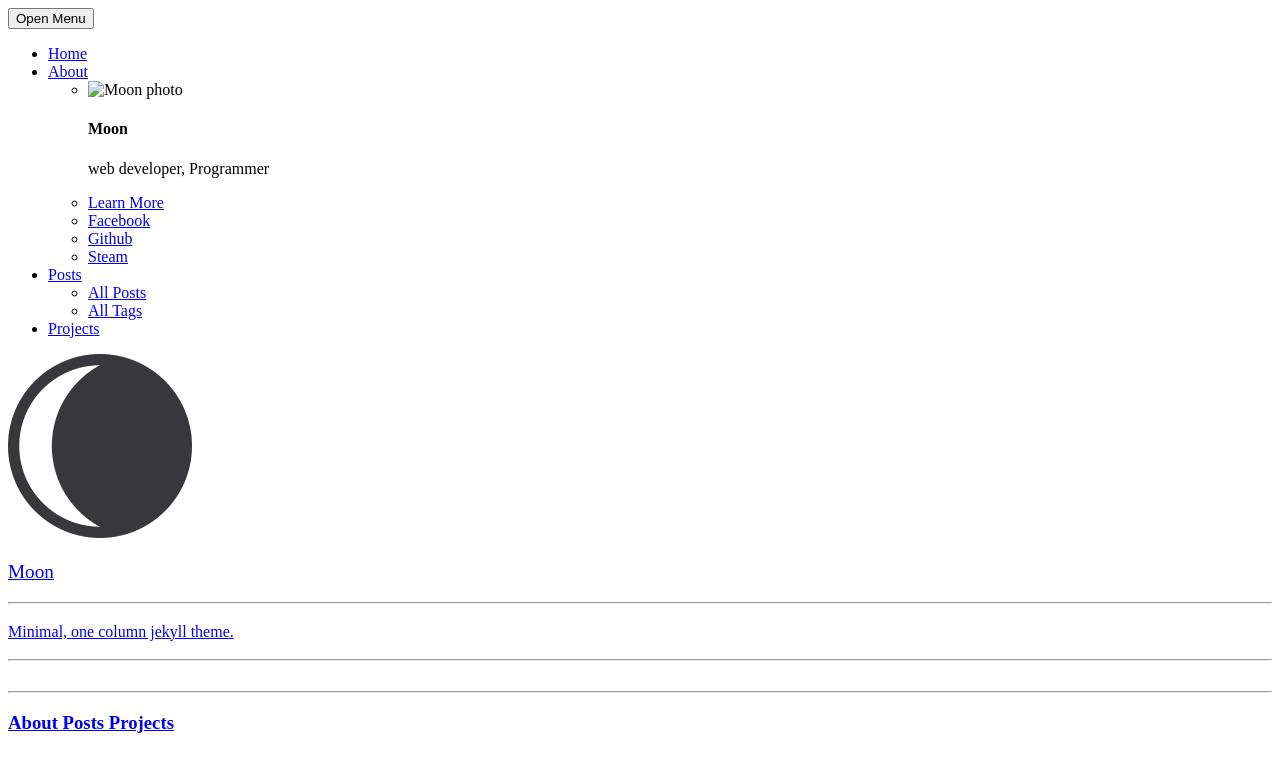
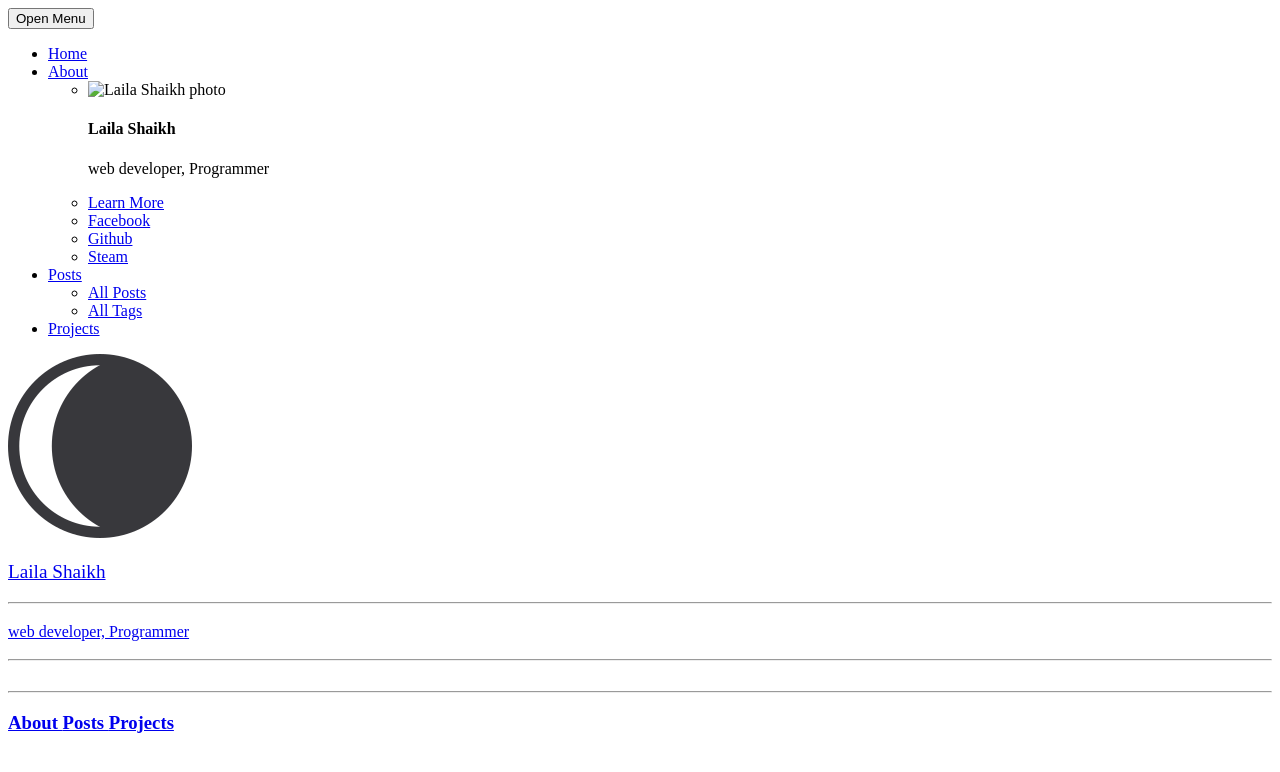
Before and after one commit to LailaShaikh/LailaShaikh.github.io, a Jekyll site: the page built from index.html, in a window 1280 px wide. Shown: the top 772 px of the page. Built offline with Jekyll 4.4.1, drawn with Linux system fonts in a browser that asks for light colours; nearby versions of some CDN libraries; library files that are not in the unit come from our copies; comment, search, counter and statistics services are not loaded.

Commit message:
made some changes

```diff
--- a/_config.yml
+++ b/_config.yml
@@ -1,6 +1,6 @@
 # Site
-title:              Moon
-bio:                'Minimal, one column jekyll theme.'
+title:              Laila Shaikh
+bio:                'web developer, Programmer'
 description:        'web developer, Programmer'
 reading_time:       true
 words_per_minute:   200
```
Also changed, not shown: 15 other files.
